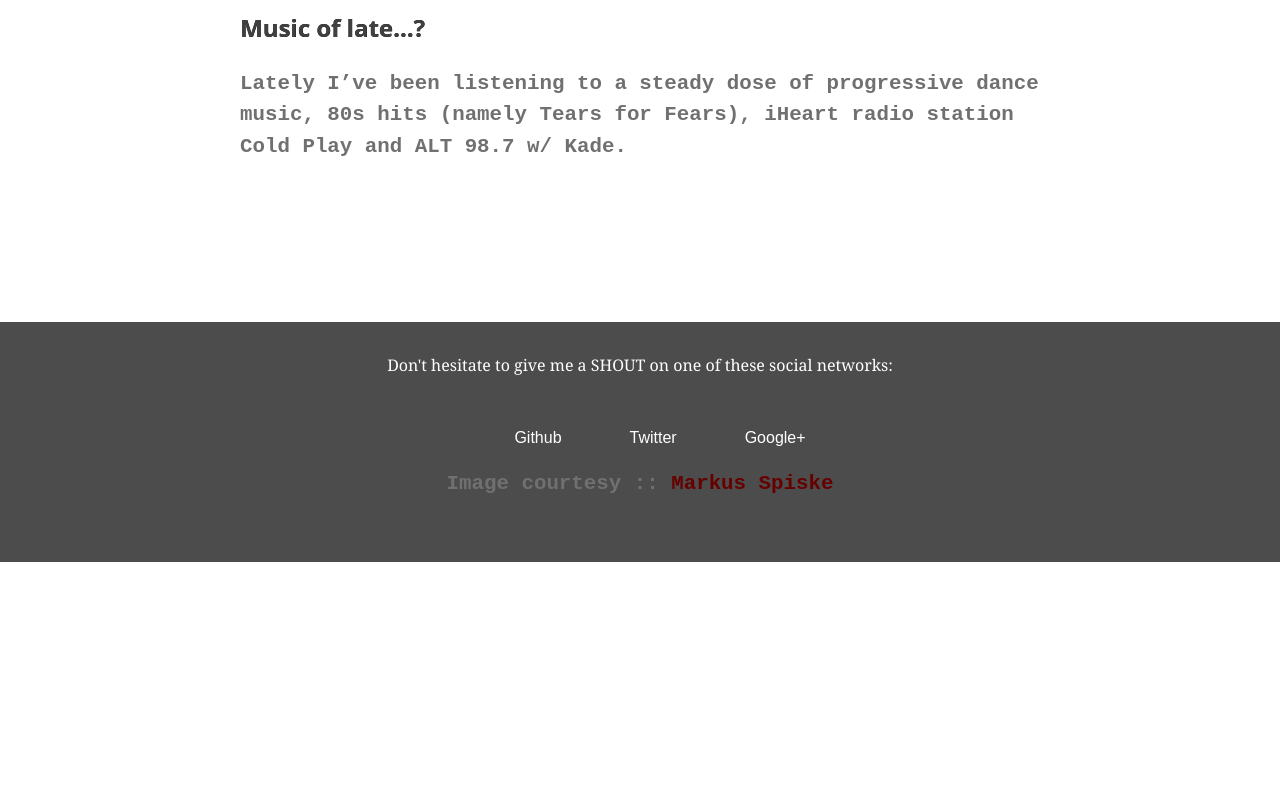
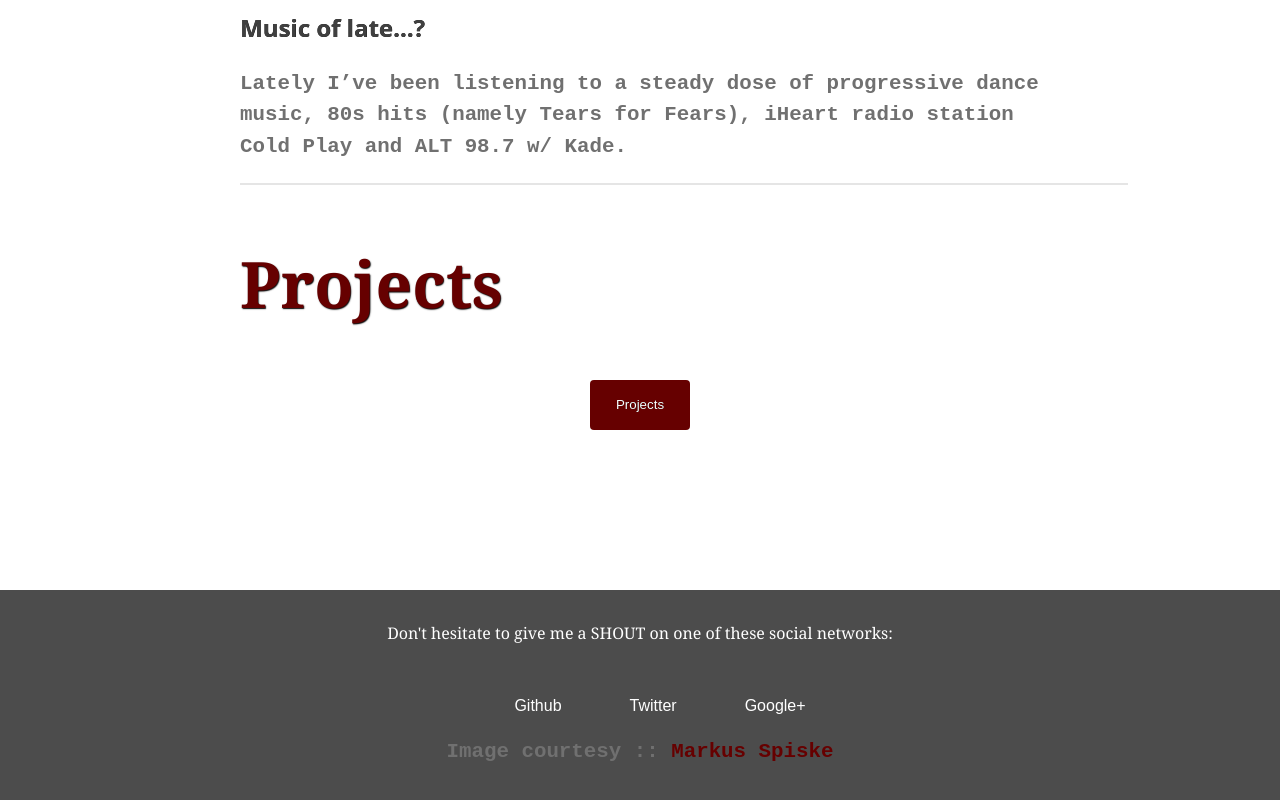
Before and after one commit to Jamerican316/Karanja-Broomfield-Portfolio, a plain HTML site: page index.html in a window 1280 px wide. Shown: the part 2618-3418 px from the top of the page. Before the commit the page ends 3180 px from the top, so only its background shows below. Drawn offline with Linux system fonts and the light colour scheme.

Commit message:
Added project section

```diff
--- a/index.html
+++ b/index.html
@@ -57,6 +57,14 @@
   Lately I’ve been listening to a steady dose of progressive dance music, 80s hits (namely Tears for Fears), iHeart radio station Cold Play and ALT 98.7 w/ Kade.
   </p>
 </section>
+<hr/>
+<section class="projects">
+  <h1 class="mainheads">Projects</h1>
+    <div>
+      <button>Projects</button>
+    </div>
+</section>
+
 </div>
 <section class="footer">
   <h4>Don't hesitate to give me a SHOUT on one of these social networks:
--- a/main.css
+++ b/main.css
@@ -77,6 +77,33 @@ li {
   line-height: 1.9em;
 }
 
+hr {
+  width: 55.5rem;
+  /* Inset, by Dan Eden */
+  border: 0;
+  height: 0;
+  border-top: 2px solid rgba(0, 0, 0, 0.1);
+  border-bottom: 2px solid rgba(255, 255, 255, 0.3);
+}
+
+button {
+  background-color: #660000;
+    text-shadow: .01em .01em .02em #000000;
+    color: #FFFFFF;
+    border-style: none;
+    border-radius: 4px;
+    padding: 16px 26px;
+    line-height: 1.33;
+    display: block;
+    margin: 0 auto;
+}
+
+button:hover {
+    background-color: #990000;
+    border-color: #cf3d0e;
+    cursor: pointer;
+}
+
 .footer h4 {
   font: 1em Georgia, 'Times New Roman', Times, serif;
   color: white;
@@ -131,7 +158,6 @@ a:hover {
     }
     #header, #subheader {
         font: bold 3em/1em Helvetica, Sans-Serif;
-
     }
 
     #header {
@@ -140,9 +166,4 @@ a:hover {
     #subheader {
       margin-top: 3em;
     }
-
-    a {
-      font: .1em;
-    }
-
 }
```
